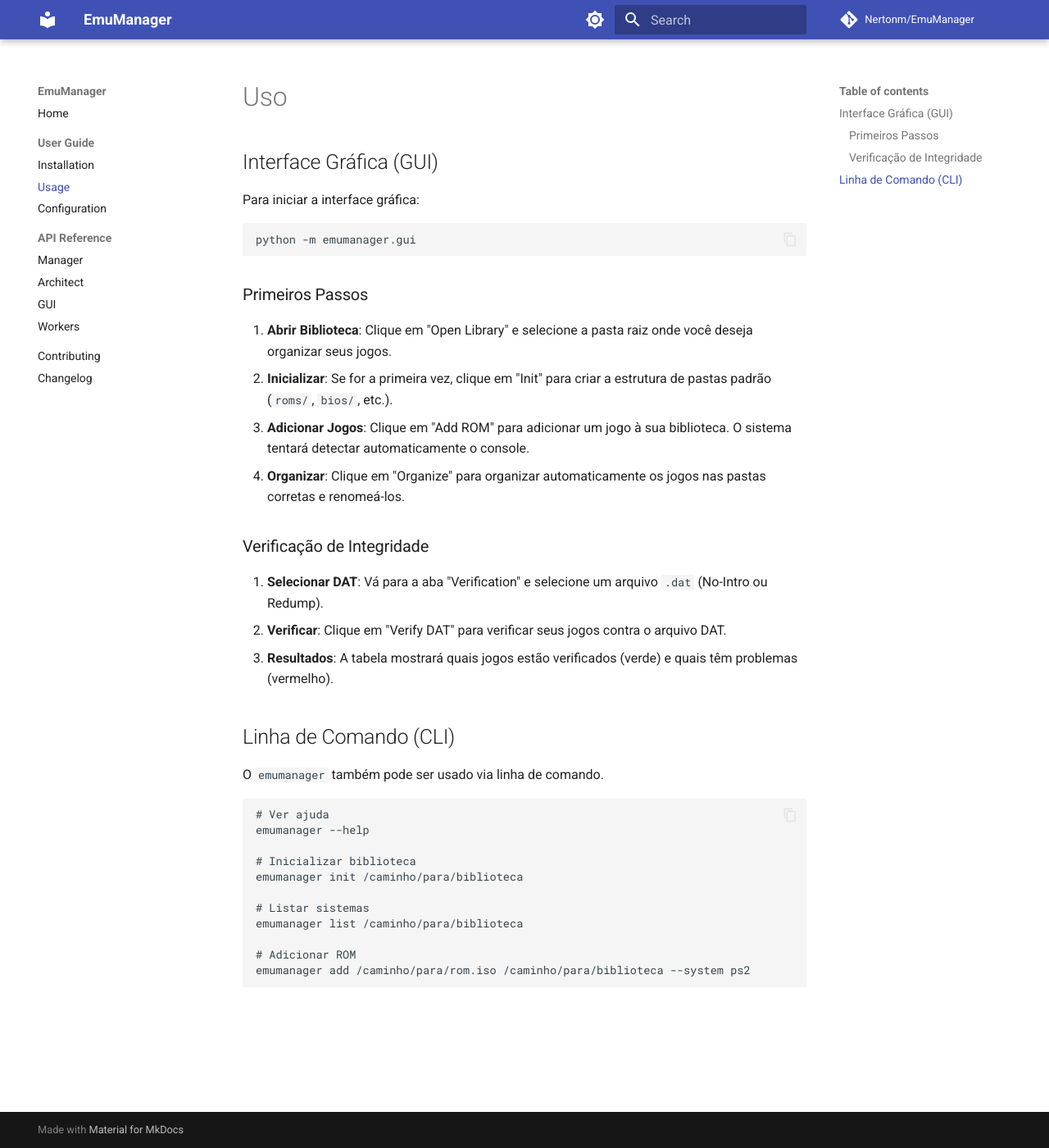
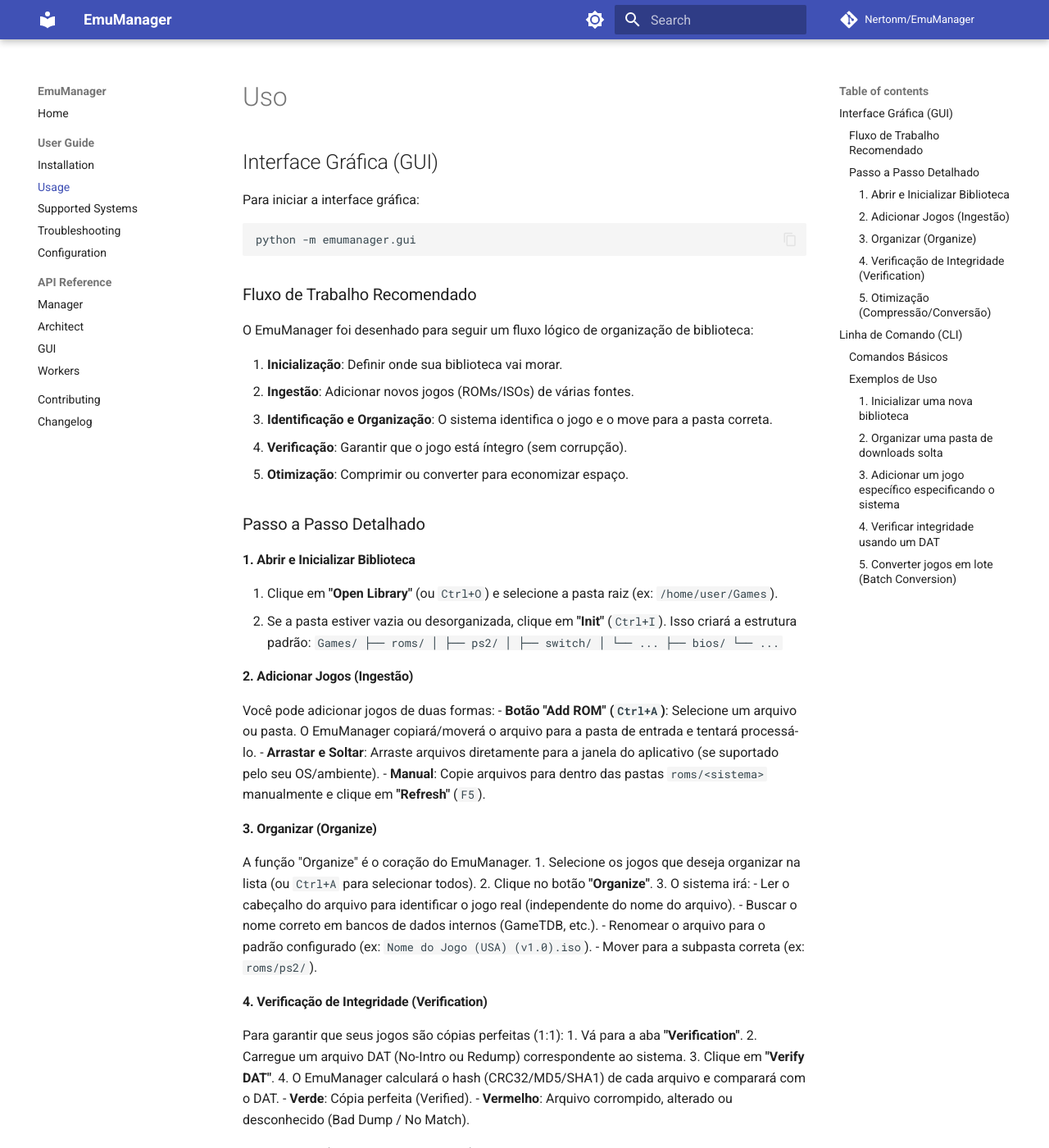
Before and after one commit to Nertonm/EmuManager, an MkDocs documentation site: the page built from docs/usage.md, in a window 1280 px wide and 1400 px high. Shown: the whole window at 82% size. Built offline with MkDocs 1.6.1 and Material for MkDocs 9.7.7, drawn with Linux system fonts in a browser that asks for light colours; comment, search, counter and statistics services are not loaded; some of the changed text lies outside the part shown.

Commit message:
docs: Enhance documentation with detailed user guides and troubleshooting steps

````diff
--- a/docs/usage.md
+++ b/docs/usage.md
@@ -8,33 +8,111 @@
 python -m emumanager.gui
 ```
 
-### Primeiros Passos
+### Fluxo de Trabalho Recomendado
 
-1. **Abrir Biblioteca**: Clique em "Open Library" e selecione a pasta raiz onde você deseja organizar seus jogos.
-2. **Inicializar**: Se for a primeira vez, clique em "Init" para criar a estrutura de pastas padrão (`roms/`, `bios/`, etc.).
-3. **Adicionar Jogos**: Clique em "Add ROM" para adicionar um jogo à sua biblioteca. O sistema tentará detectar automaticamente o console.
-4. **Organizar**: Clique em "Organize" para organizar automaticamente os jogos nas pastas corretas e renomeá-los.
+O EmuManager foi desenhado para seguir um fluxo lógico de organização de biblioteca:
 
-### Verificação de Integridade
+1.  **Inicialização**: Definir onde sua biblioteca vai morar.
+2.  **Ingestão**: Adicionar novos jogos (ROMs/ISOs) de várias fontes.
+3.  **Identificação e Organização**: O sistema identifica o jogo e o move para a pasta correta.
+4.  **Verificação**: Garantir que o jogo está íntegro (sem corrupção).
+5.  **Otimização**: Comprimir ou converter para economizar espaço.
 
-1. **Selecionar DAT**: Vá para a aba "Verification" e selecione um arquivo `.dat` (No-Intro ou Redump).
-2. **Verificar**: Clique em "Verify DAT" para verificar seus jogos contra o arquivo DAT.
-3. **Resultados**: A tabela mostrará quais jogos estão verificados (verde) e quais têm problemas (vermelho).
+### Passo a Passo Detalhado
+
+#### 1. Abrir e Inicializar Biblioteca
+1.  Clique em **"Open Library"** (ou `Ctrl+O`) e selecione a pasta raiz (ex: `/home/user/Games`).
+2.  Se a pasta estiver vazia ou desorganizada, clique em **"Init"** (`Ctrl+I`). Isso criará a estrutura padrão:
+    ```
+    Games/
+    ├── roms/
+    │   ├── ps2/
+    │   ├── switch/
+    │   └── ...
+    ├── bios/
+    └── ...
+    ```
+
+#### 2. Adicionar Jogos (Ingestão)
+Você pode adicionar jogos de duas formas:
+-   **Botão "Add ROM" (`Ctrl+A`)**: Selecione um arquivo ou pasta. O EmuManager copiará/moverá o arquivo para a pasta de entrada e tentará processá-lo.
+-   **Arrastar e Soltar**: Arraste arquivos diretamente para a janela do aplicativo (se suportado pelo seu OS/ambiente).
+-   **Manual**: Copie arquivos para dentro das pastas `roms/<sistema>` manualmente e clique em **"Refresh"** (`F5`).
+
+#### 3. Organizar (Organize)
+A função "Organize" é o coração do EmuManager.
+1.  Selecione os jogos que deseja organizar na lista (ou `Ctrl+A` para selecionar todos).
+2.  Clique no botão **"Organize"**.
+3.  O sistema irá:
+    -   Ler o cabeçalho do arquivo para identificar o jogo real (independente do nome do arquivo).
+    -   Buscar o nome correto em bancos de dados internos (GameTDB, etc.).
+    -   Renomear o arquivo para o padrão configurado (ex: `Nome do Jogo (USA) (v1.0).iso`).
+    -   Mover para a subpasta correta (ex: `roms/ps2/`).
+
+#### 4. Verificação de Integridade (Verification)
+Para garantir que seus jogos são cópias perfeitas (1:1):
+1.  Vá para a aba **"Verification"**.
+2.  Carregue um arquivo DAT (No-Intro ou Redump) correspondente ao sistema.
+3.  Clique em **"Verify DAT"**.
+4.  O EmuManager calculará o hash (CRC32/MD5/SHA1) de cada arquivo e comparará com o DAT.
+    -   **Verde**: Cópia perfeita (Verified).
+    -   **Vermelho**: Arquivo corrompido, alterado ou desconhecido (Bad Dump / No Match).
+
+#### 5. Otimização (Compressão/Conversão)
+Para economizar espaço:
+1.  Selecione os jogos na lista.
+2.  Clique com o botão direito ou use o menu de contexto para ver as opções de compressão disponíveis para aquele sistema.
+    -   **Switch**: Compress to NSZ.
+    -   **PS2**: Convert to CHD.
+    -   **GameCube/Wii**: Convert to RVZ.
+3.  Acompanhe o progresso na barra de status ou na aba de Logs.
+
+---
 
 ## Linha de Comando (CLI)
 
-O `emumanager` também pode ser usado via linha de comando.
+O `emumanager` oferece uma interface de linha de comando poderosa para automação e uso em servidores (headless).
+
+### Comandos Básicos
 
 ```bash
-# Ver ajuda
+# Ver ajuda geral
 emumanager --help
 
-# Inicializar biblioteca
-emumanager init /caminho/para/biblioteca
+# Ver ajuda de um comando específico
+emumanager organize --help
+```
 
-# Listar sistemas
-emumanager list /caminho/para/biblioteca
+### Exemplos de Uso
 
-# Adicionar ROM
-emumanager add /caminho/para/rom.iso /caminho/para/biblioteca --system ps2
+#### 1. Inicializar uma nova biblioteca
+```bash
+emumanager init /mnt/dados/MeusJogos
 ```
+
+#### 2. Organizar uma pasta de downloads solta
+Suponha que você baixou vários jogos de PS2 e Switch para `~/Downloads/Novos`.
+
+```bash
+# Tenta identificar e mover para a biblioteca correta
+emumanager organize --source ~/Downloads/Novos --dest /mnt/dados/MeusJogos --recursive
+```
+
+#### 3. Adicionar um jogo específico especificando o sistema
+Se a detecção automática falhar, você pode forçar o sistema:
+
+```bash
+emumanager add ~/Downloads/jogo_estranho.bin /mnt/dados/MeusJogos --system psx
+```
+
+#### 4. Verificar integridade usando um DAT
+```bash
+emumanager verify --dat /path/to/ps2_redump.dat --folder /mnt/dados/MeusJogos/roms/ps2
+```
+
+#### 5. Converter jogos em lote (Batch Conversion)
+Converter todos os ISOs de GameCube para RVZ:
+
+```bash
+emumanager compress --format rvz --folder /mnt/dados/MeusJogos/roms/gamecube
+```
--- a/mkdocs.yml
+++ b/mkdocs.yml
@@ -43,6 +43,8 @@
   - User Guide:
     - Installation: installation.md
     - Usage: usage.md
+    - Supported Systems: supported_systems.md
+    - Troubleshooting: troubleshooting.md
     - Configuration: configuration.md
   - API Reference:
     - Manager: reference/manager.md
````
Also changed, not shown: README.md (+10 -0 lines), docs/supported_systems.md (added, +96 -0 lines), docs/troubleshooting.md (added, +56 -0 lines), 2 other files.
